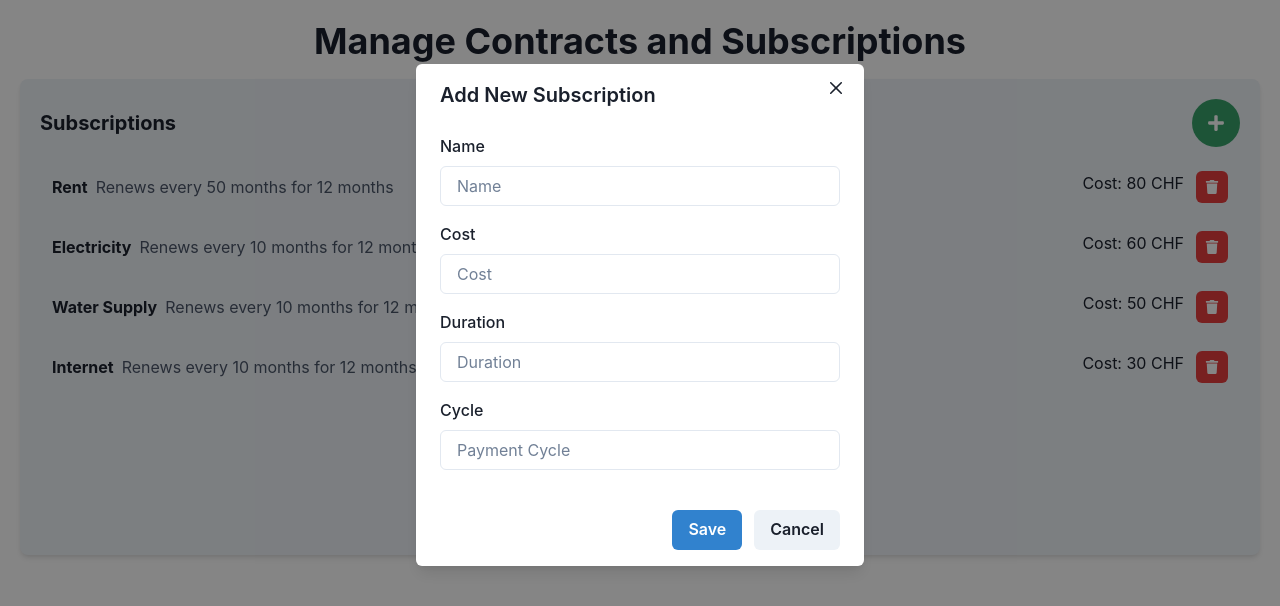
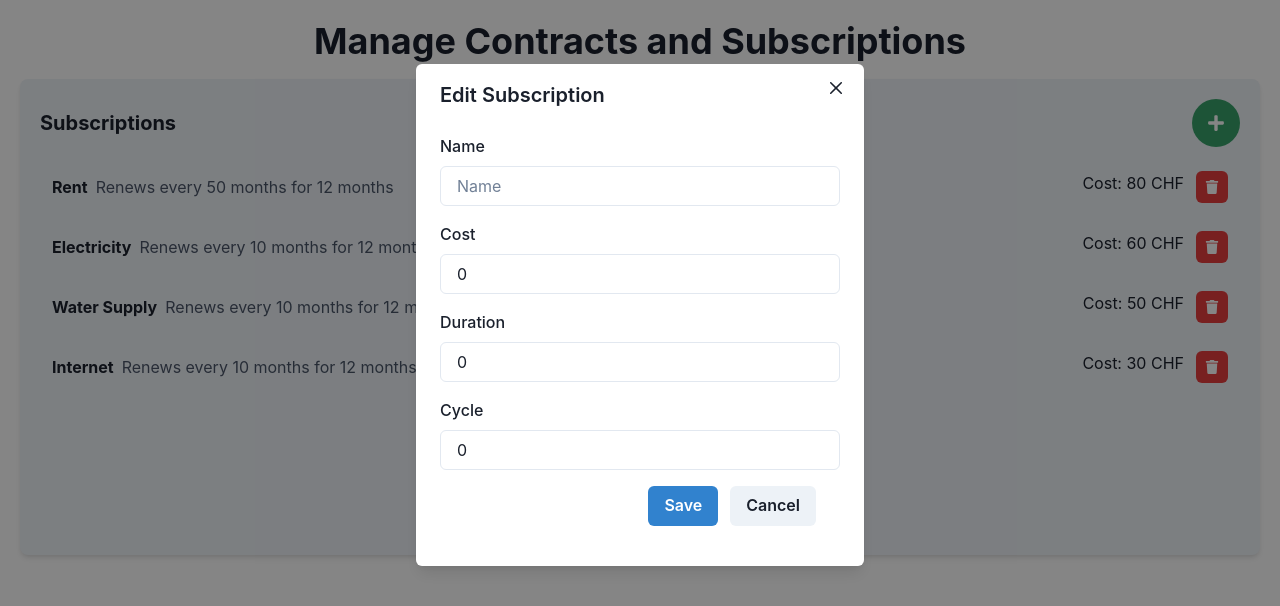
Before and after one commit to AmroAbdrabo/app-task, a React (Create React App) app: page / in a window 1280 px wide. Both pictures are taken after a click on the button 1216 px from the left and 123 px from the top of the page. Shown: the top 606 px of the page. Built offline with nearby package versions, Linux system fonts and the light colour scheme.

Commit message:
use zod for form validation

```diff
--- a/package.json
+++ b/package.json
@@ -7,6 +7,7 @@
     "@chakra-ui/react": "^2.8.2",
     "@emotion/react": "^11.11.4",
     "@emotion/styled": "^11.11.5",
+    "@hookform/resolvers": "^3.9.0",
     "@reduxjs/toolkit": "^2.2.6",
     "@testing-library/jest-dom": "^5.17.0",
     "@testing-library/react": "^13.4.0",
@@ -20,12 +21,14 @@
     "framer-motion": "^11.2.13",
     "react": "^18.3.1",
     "react-dom": "^18.3.1",
+    "react-hook-form": "^7.52.1",
     "react-icons": "^5.2.1",
     "react-redux": "^9.1.2",
     "react-scripts": "5.0.1",
     "redux-persist": "^6.0.0",
     "typescript": "^4.9.5",
-    "web-vitals": "^2.1.4"
+    "web-vitals": "^2.1.4",
+    "zod": "^3.23.8"
   },
   "scripts": {
     "start": "react-scripts start",
--- a/src/components/SubList.tsx
+++ b/src/components/SubList.tsx
@@ -5,52 +5,57 @@ import {
   Button, FormControl, FormLabel, Input, useDisclosure
 } from '@chakra-ui/react';
 import { useSelector, useDispatch } from 'react-redux';
+import { useForm } from 'react-hook-form';
+import { zodResolver } from '@hookform/resolvers/zod';
 import { FaPlus, FaTrash } from 'react-icons/fa';
+import { contractSchema } from '../schemas/contractSchema';
 import { AppDispatch } from '../state/store';
 import { Contract, addContract, deleteContract, updateContract } from '../state/contract/contractsSlice';
 import { RootState } from '../state/store';
 
 function SubList() {
-  // Directly using Redux store
   const { contracts: subscriptions, monthlyTotal, yearlyTotal, status } = useSelector((state: RootState) => state.contracts);
   const dispatch = useDispatch<AppDispatch>();
   const { isOpen, onOpen, onClose } = useDisclosure();
   const [currentSubscription, setCurrentSubscription] = React.useState<Contract>();
+  const { register, handleSubmit, reset, formState: { errors } } = useForm<Contract>({
+    resolver: zodResolver(contractSchema)
+  });
   const bgHover = useColorModeValue("gray.200", "gray.700");
 
   const handleAddClick = () => {
+    // Create random blob id and initialize empty values
     const randomId = Math.floor(Math.random() * 1000000);
-    setCurrentSubscription({ id: randomId, name: '', cost: 0, duration: 0, cycle: 0 });
+    reset({
+      id: randomId,
+      name: '',
+      cost: 0,
+      duration: 0,
+      cycle: 0
+    });
     onOpen();
   };
 
   const handleItemClick = (subscription: Contract) => {
-    setCurrentSubscription({ ...subscription });
+    // The current subscription is the one that will be edited, which has just been clicked
+    setCurrentSubscription(subscription);
+    reset(subscription);
     onOpen();
   };
 
-  const handleChange = (e: React.ChangeEvent<HTMLInputElement>, field: string) => {
-    const value = e.target.value;
-     // For the numerical fields, make sure that the field is a positive integer
-    if (field === "cost" || field === "cycle" || field === "duration"){
-      if (! (/^[1-9]\d*$/.test(value))) {
-        return;
-      }
-    }
-    if (currentSubscription) {
-      setCurrentSubscription({ ...currentSubscription, [field]: e.target.value });
-    }
-  };
-
-  const handleSubmit = () => {
-    if (currentSubscription) {
-      if (currentSubscription.id > subscriptions.length) {
-        dispatch(addContract(currentSubscription));
-      } else {
-        dispatch(updateContract(currentSubscription));
-      }
+  const onSubmit = (data: Contract) => {
+    if (!currentSubscription) {
+      // If new subscription, create random blob
+      const randomId = Math.floor(Math.random() * 1000000);
+      data.id = randomId;
+      dispatch(addContract(data));
+    } else if (currentSubscription){
+        // else, take all data from form and paste into current subscription so as to override current subscription's values
+        let curSub = {...currentSubscription, ...data}
+        dispatch(updateContract(curSub));
     }
     onClose();
+    setCurrentSubscription(undefined);
   };
 
   const handleDelete = (id: number) => {
@@ -71,40 +76,44 @@ function SubList() {
         />
       </Flex>
 
-       {/* This modal form is opened for editing or for creating a new contract*/}
+      {/* Modal form for creating and editing a subscription */}
       <Modal isOpen={isOpen} onClose={onClose}>
         <ModalOverlay />
         <ModalContent>
-          <ModalHeader>{currentSubscription && currentSubscription.id > subscriptions.length ? 'Add New Subscription' : 'Edit Subscription'}</ModalHeader>
+          <ModalHeader>Edit Subscription</ModalHeader>
           <ModalCloseButton />
-          <ModalBody pb={6}>
-            <FormControl>
+          <ModalBody pb={6} as="form" onSubmit={handleSubmit(onSubmit)}>
+            <FormControl isInvalid={!!errors.name}>
               <FormLabel>Name</FormLabel>
-              <Input placeholder="Name" value={currentSubscription?.name || ''} onChange={(e) => handleChange(e, 'name')} />
+              <Input placeholder="Name" {...register('name')} />
+              <Text color="red.500">{errors.name?.message}</Text>
             </FormControl>
-            <FormControl mt={4}>
+            <FormControl mt={4} isInvalid={!!errors.cost}>
               <FormLabel>Cost</FormLabel>
-              <Input placeholder="Cost" value={currentSubscription?.cost || ''} onChange={(e) => handleChange(e, 'cost')} />
+              <Input placeholder="Cost"  type="number" {...register('cost')}  />
+              <Text color="red.500">{errors.cost?.message}</Text>
             </FormControl>
-            <FormControl mt={4}>
+            <FormControl mt={4} isInvalid={!!errors.duration}>
               <FormLabel>Duration</FormLabel>
-              <Input placeholder="Duration" value={currentSubscription?.duration || ''} onChange={(e) => handleChange(e, 'duration')} />
+              <Input placeholder="Duration"  type="number" {...register('duration', { valueAsNumber: true })}  />
+              <Text color="red.500">{errors.duration?.message}</Text>
             </FormControl>
-            <FormControl mt={4}>
+            <FormControl mt={4} isInvalid={!!errors.cycle}>
               <FormLabel>Cycle</FormLabel>
-              <Input placeholder="Payment Cycle" value={currentSubscription?.cycle || ''} onChange={(e) => handleChange(e, 'cycle')} />
+              <Input placeholder="Payment Cycle"  type="number" {...register('cycle', { valueAsNumber: true })}  />
+              <Text color="red.500">{errors.cycle?.message}</Text>
             </FormControl>
+            <ModalFooter>
+              <Button colorScheme="blue" mr={3} type="submit">
+                Save
+              </Button>
+              <Button onClick={onClose}>Cancel</Button>
+            </ModalFooter>
           </ModalBody>
-          <ModalFooter>
-            <Button colorScheme="blue" mr={3} onClick={handleSubmit}>
-              Save
-            </Button>
-            <Button onClick={onClose}>Cancel</Button>
-          </ModalFooter>
         </ModalContent>
       </Modal>
 
-      {/* Display the contracts */}
+      {/* Display list of subscriptions */}
       <List spacing={3}>
         {subscriptions.map((sub) => (
           <ListItem
@@ -147,4 +156,5 @@ function SubList() {
     </Box>
   );
 }
+
 export default SubList;
--- /dev/null
+++ b/src/schemas/contractSchema.ts
@@ -0,0 +1,9 @@
+// src/schema.ts
+import { z } from 'zod';
+
+export const contractSchema = z.object({
+  name: z.string().min(1, "Name is required"),
+  cost: z.coerce.number().min(0, "Cost must be positive."),
+  duration: z.coerce.number().min(1, "Duration must be at least 1 month"),
+  cycle: z.coerce.number().min(1, "Cycle must be at least 1 month")
+});
```
Also changed, not shown: 1 other file (tests, documents, lock files or other folders).
